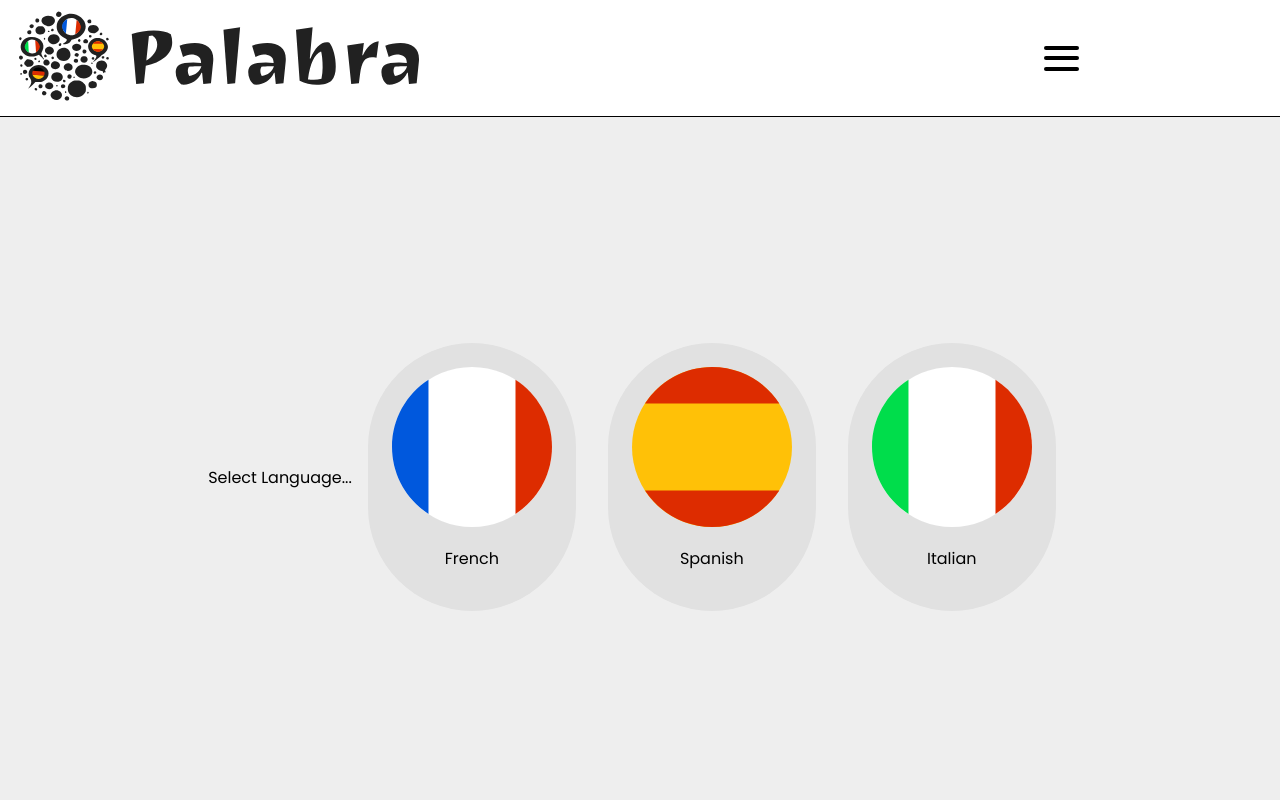
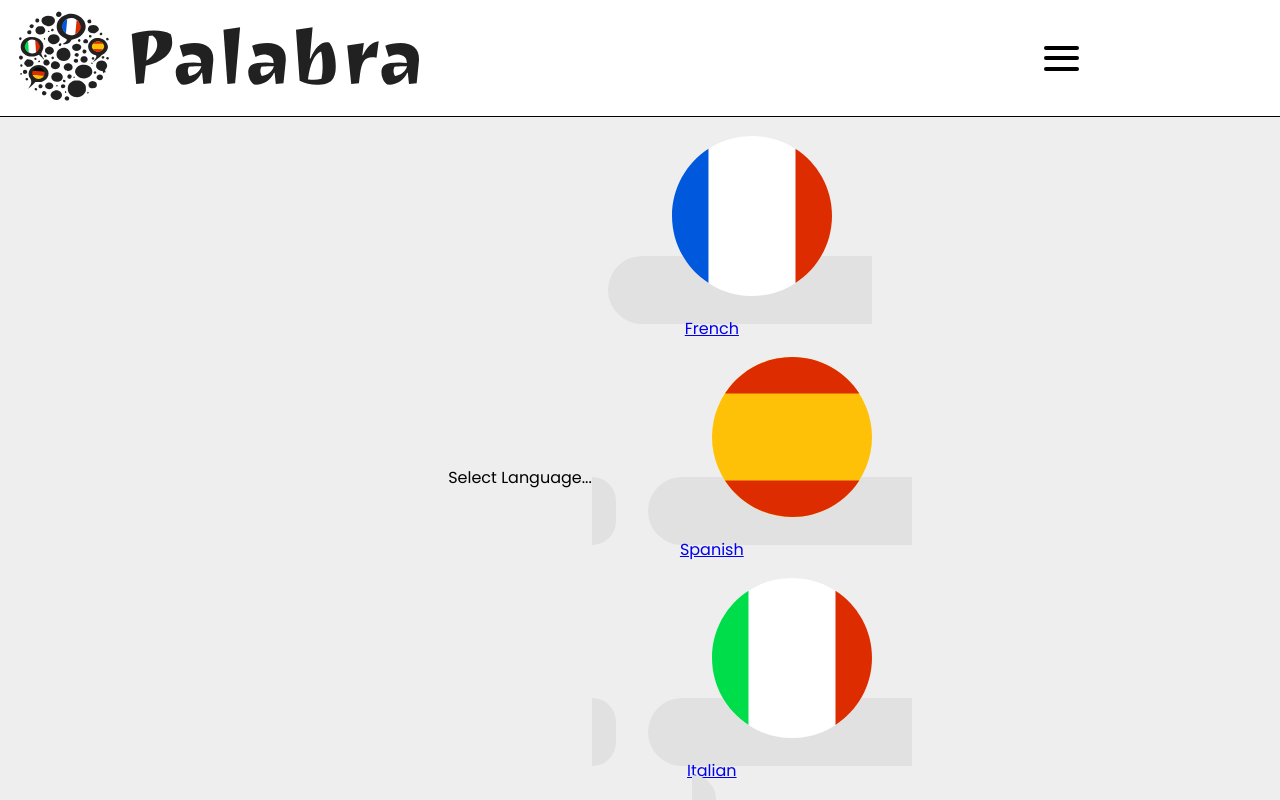
Before and after one commit to patdunn01/palabra_FE, a React (Create React App) app: page / in a window 1280 px wide. Shown: the top 800 px of the page. Built offline with nearby package versions, Linux system fonts and the light colour scheme; a web font is replaced by a local one.

Commit message:
changes index.js file

```diff
--- a/src/components/home.jsx
+++ b/src/components/home.jsx
@@ -2,17 +2,18 @@ import React, { useState } from "react";
 import { ReactComponent as France1 } from "../icons/France_1.svg";
 import { ReactComponent as Spain1 } from "../icons/Spain_1.svg";
 import { ReactComponent as Italy1 } from "../icons/Italy_1.svg";
+import { Link } from "react-router-dom";
 
 function Home() {
   const [clickedButton, setClickedButton] = useState(null);
 
   const handleButtonClick = (route) => {
-    console.log(route)
+    console.log(route);
     setClickedButton(route);
 
     setTimeout(() => {
-
-      window.location.href = route;
+      // Remove this line since we are using Link now
+      // window.location.href = route;
     }, 1500);
   };
 
@@ -21,7 +22,9 @@ function Home() {
       <div className="home">
         <p>Select Language...</p>
         <div>
-          <button
+          {/* Use Link instead of button */}
+          <Link
+            to="/french"
             className={`language-button-homepage ${
               clickedButton === "/french" ? "clicked" : ""
             }`}
@@ -29,8 +32,9 @@ function Home() {
           >
             <France1 className="button-image" />
             <p>French</p>
-          </button>
-          <button
+          </Link>
+          <Link
+            to="/spanish"
             className={`language-button-homepage ${
               clickedButton === "/spanish" ? "clicked" : ""
             }`}
@@ -38,8 +42,9 @@ function Home() {
           >
             <Spain1 className="button-image" />
             <p>Spanish</p>
-          </button>
-          <button
+          </Link>
+          <Link
+            to="/italian"
             className={`language-button-homepage ${
               clickedButton === "/italian" ? "clicked" : ""
             }`}
@@ -47,7 +52,7 @@ function Home() {
           >
             <Italy1 className="button-image" />
             <p>Italian</p>
-          </button>
+          </Link>
         </div>
       </div>
     </div>
```
